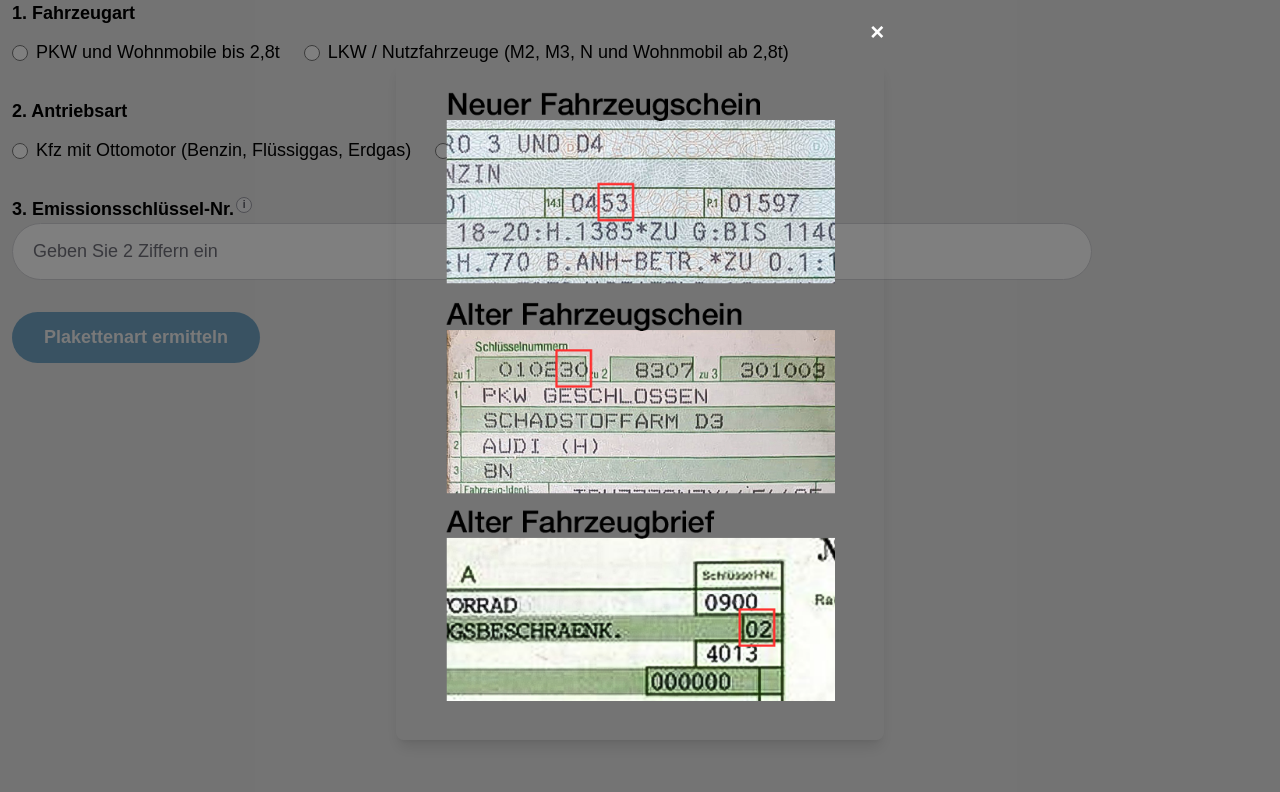
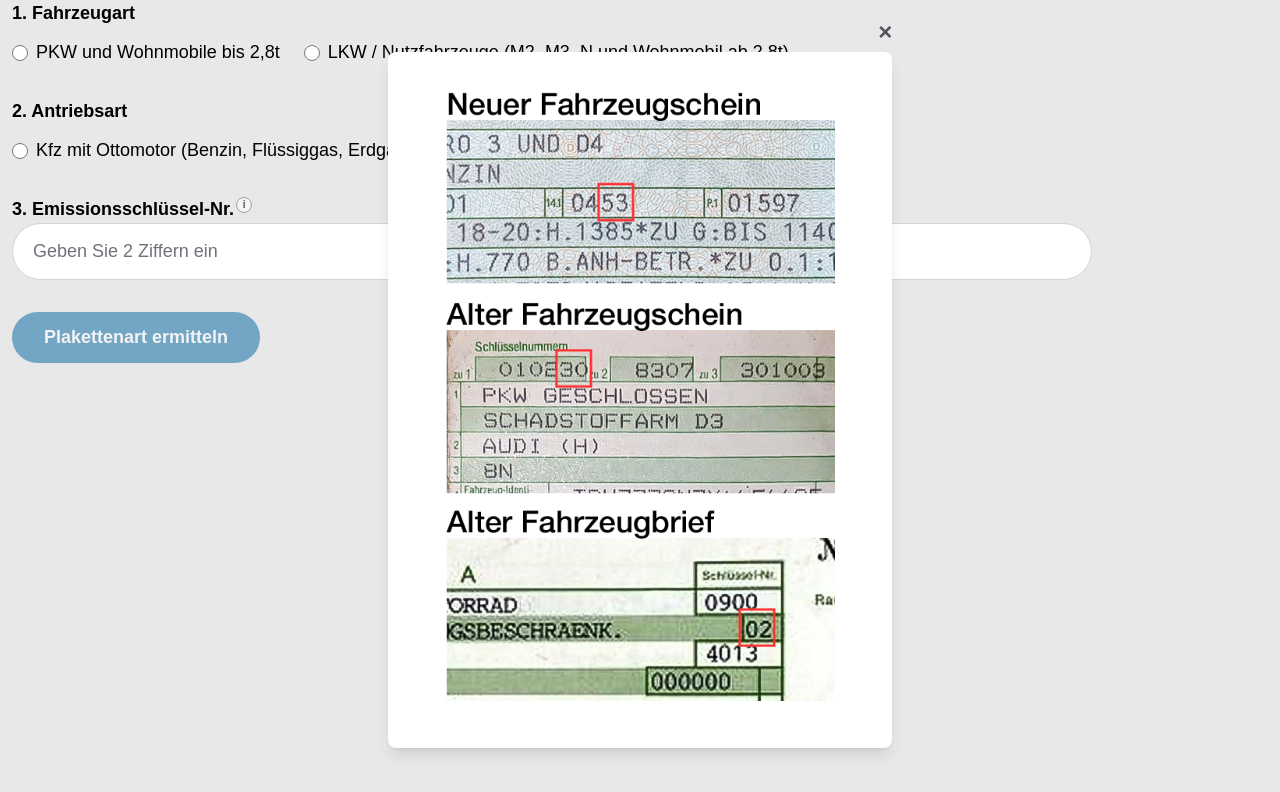
Before and after one commit to JahanzebKhan796/German-vehicle-emission-stickers, a Next.js app: page / in a window 1280 px wide. Both pictures are taken after a click on the button "Wo finde ich die Emissionsschlüssel-Nr.?". Shown: the top 792 px of the page. Built offline with nearby package versions, Linux system fonts and the light colour scheme.

Commit message:
iframe changes 23

```diff
--- a/app/StickerForm.tsx
+++ b/app/StickerForm.tsx
@@ -395,20 +395,20 @@ export default function StickerForm({ rows }: { rows: string[][] }) {
       {/* Emission key help image modal */}
       {showEmissionHelp && (
         <div
-          className="fixed inset-0 z-50 flex items-center justify-center p-4 bg-black/50"
+          className="fixed inset-0 z-50 flex items-center justify-center p-4 bg-transparent"
           onClick={() => setShowEmissionHelp(false)}
           role="dialog"
           aria-modal="true"
           aria-label="Emissionsschlüssel-Nr. finden"
         >
           <div
-            className="relative max-h-[90vh] max-w-full"
+            className="relative max-h-[90vh] max-w-full bg-white rounded-lg shadow-lg p-2"
             onClick={(e) => e.stopPropagation()}
           >
             <button
               type="button"
               onClick={() => setShowEmissionHelp(false)}
-              className="absolute -top-10 right-0 text-white hover:text-zinc-200 text-2xl font-bold leading-none"
+              className="absolute -top-8 right-0 text-zinc-600 hover:text-zinc-800 text-2xl font-bold leading-none"
               aria-label="Schließen"
             >
               ×
@@ -416,7 +416,7 @@ export default function StickerForm({ rows }: { rows: string[][] }) {
             <img
               src="/help/Emissionsnummer.png"
               alt="Wo finde ich die Emissionsschlüssel-Nr.? Neuer Fahrzeugschein, Alter Fahrzeugschein, Alter Fahrzeugbrief"
-              className="max-h-[85vh] w-auto object-contain rounded-lg shadow-lg"
+              className="max-h-[85vh] w-auto object-contain rounded"
             />
           </div>
         </div>
```
